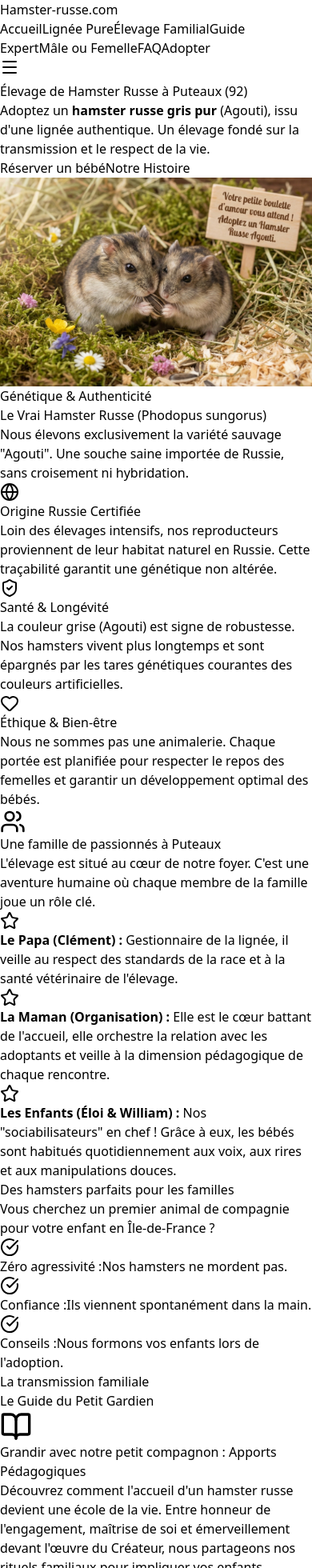
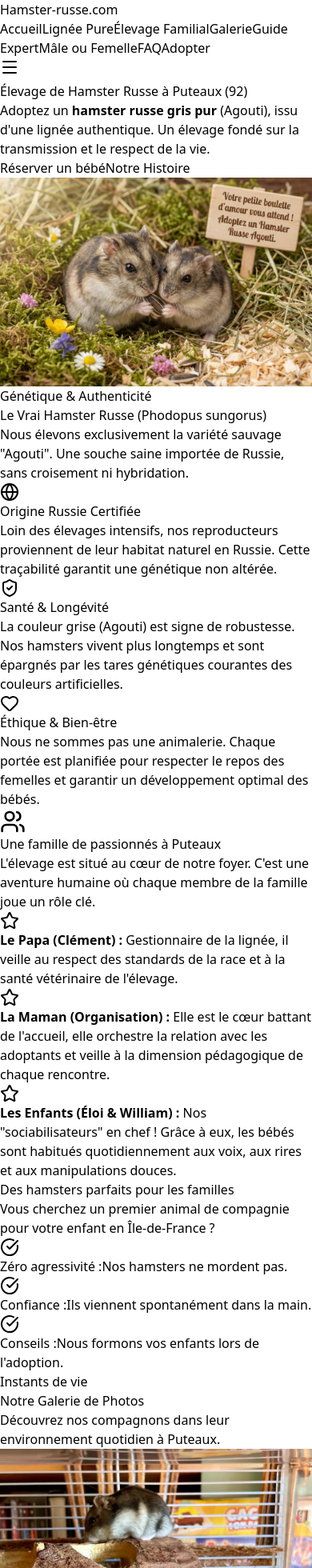
Before and after one commit to clementdharcourt-WAC/hamster-russe, a React (Vite) app: page / in a window 390 px wide. Shown: the top 1960 px of the page at 80% size. Built offline with nearby package versions, Linux system fonts and the light colour scheme.

Commit message:
Ajout de la galerie photo avec les 2 premières images

```diff
--- a/src/App.jsx
+++ b/src/App.jsx
@@ -325,6 +325,7 @@ const Website = () => {
               <a href="#accueil" className="text-gray-600 hover:text-amber-600 px-3 py-2 text-sm font-medium transition">Accueil</a>
               <a href="#souche" className="text-gray-600 hover:text-amber-600 px-3 py-2 text-sm font-medium transition">Lignée Pure</a>
               <a href="#famille" className="text-gray-600 hover:text-amber-600 px-3 py-2 text-sm font-medium transition">Élevage Familial</a>
+              <a href="#galerie" className="text-gray-600 hover:text-amber-600 px-3 py-2 text-sm font-medium transition">Galerie</a>
               <a href="#conseils" className="text-gray-600 hover:text-amber-600 px-3 py-2 text-sm font-medium transition">Guide Expert</a>
               <a href="#faq" onClick={(e) => { e.preventDefault(); scrollToFaq(8); }} className="text-gray-600 hover:text-amber-600 px-3 py-2 text-sm font-medium transition">Mâle ou Femelle</a>
               <a href="#faq" className="text-gray-600 hover:text-amber-600 px-3 py-2 text-sm font-medium transition">FAQ</a>
@@ -344,6 +345,7 @@ const Website = () => {
             <div className="px-2 pt-2 pb-3 space-y-1 sm:px-3 text-center">
               <a href="#accueil" onClick={toggleMenu} className="block px-3 py-2 text-base font-medium text-gray-700">Accueil</a>
               <a href="#famille" onClick={toggleMenu} className="block px-3 py-2 text-base font-medium text-gray-700">Famille</a>
+              <a href="#galerie" onClick={toggleMenu} className="block px-3 py-2 text-base font-medium text-gray-700">Galerie</a>
               <a href="#conseils" onClick={toggleMenu} className="block px-3 py-2 text-base font-medium text-gray-700">Conseils</a>
               <a href="#faq" onClick={(e) => { e.preventDefault(); toggleMenu(); scrollToFaq(8); }} className="block px-3 py-2 text-base font-medium text-gray-700">Mâle ou Femelle</a>
               <a href="#faq" onClick={toggleMenu} className="block px-3 py-2 text-base font-medium text-gray-700">FAQ</a>
@@ -483,6 +485,41 @@ const Website = () => {
                   </div>
                 </li>
               </ul>
+            </div>
+          </div>
+        </div>
+      </section>
+
+      {/* Photo Gallery Section */}
+      <section id="galerie" className="py-20 bg-white">
+        <div className="max-w-6xl mx-auto px-4 sm:px-6 lg:px-8">
+          <div className="text-center mb-16">
+            <h2 className="text-amber-600 font-bold tracking-widest uppercase text-sm mb-4">Instants de vie</h2>
+            <p className="text-4xl font-extrabold text-gray-900 italic">Notre Galerie de Photos</p>
+            <p className="mt-4 text-gray-500">Découvrez nos compagnons dans leur environnement quotidien à Puteaux.</p>
+          </div>
+
+          <div className="grid grid-cols-1 md:grid-cols-2 gap-8">
+            <div className="group relative overflow-hidden rounded-3xl shadow-lg border-4 border-white aspect-video md:aspect-square lg:aspect-video transition hover:shadow-2xl">
+              <img
+                src="/hamster-russe-agouti-1.jpg"
+                alt="Hamster Russe Agouti explorant son aménagement en bois"
+                className="w-full h-full object-cover transition duration-500 group-hover:scale-105"
+              />
+              <div className="absolute inset-0 bg-gradient-to-t from-black/50 to-transparent opacity-0 group-hover:opacity-100 transition duration-300 flex items-end p-6">
+                <p className="text-white font-medium">Curiosité et exploration</p>
+              </div>
+            </div>
+
+            <div className="group relative overflow-hidden rounded-3xl shadow-lg border-4 border-white aspect-video md:aspect-square lg:aspect-video transition hover:shadow-2xl">
+              <img
+                src="/hamster-russe-agouti-2.jpg"
+                alt="Hamster Russe pure lignée Agouti dans son habitat"
+                className="w-full h-full object-cover transition duration-500 group-hover:scale-105"
+              />
+              <div className="absolute inset-0 bg-gradient-to-t from-black/50 to-transparent opacity-0 group-hover:opacity-100 transition duration-300 flex items-end p-6">
+                <p className="text-white font-medium">Moment de repos et sérénité</p>
+              </div>
             </div>
           </div>
         </div>
```
Also changed, not shown: public/hamster-russe-agouti-1.jpg (added), public/hamster-russe-agouti-2.jpg (added).
